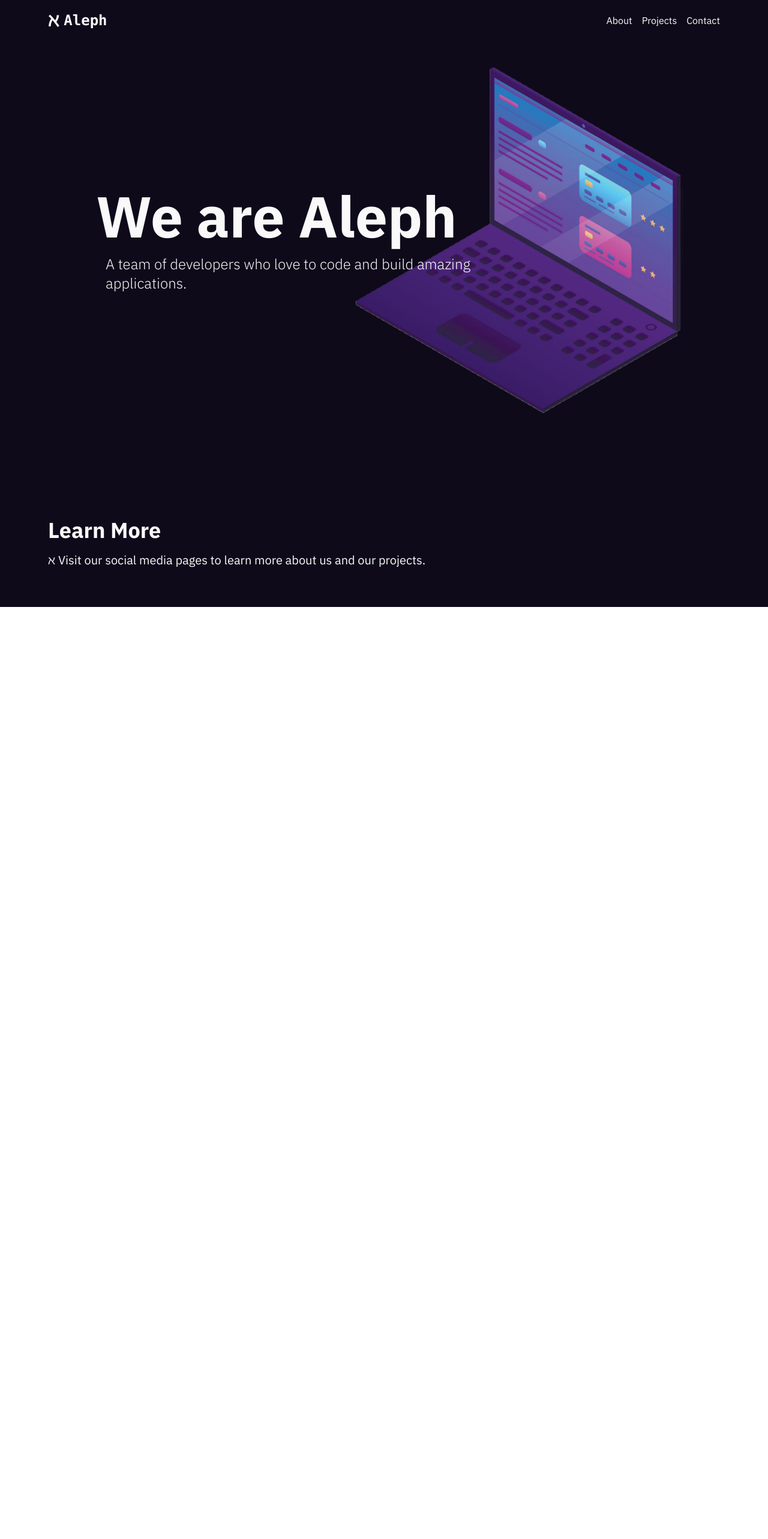
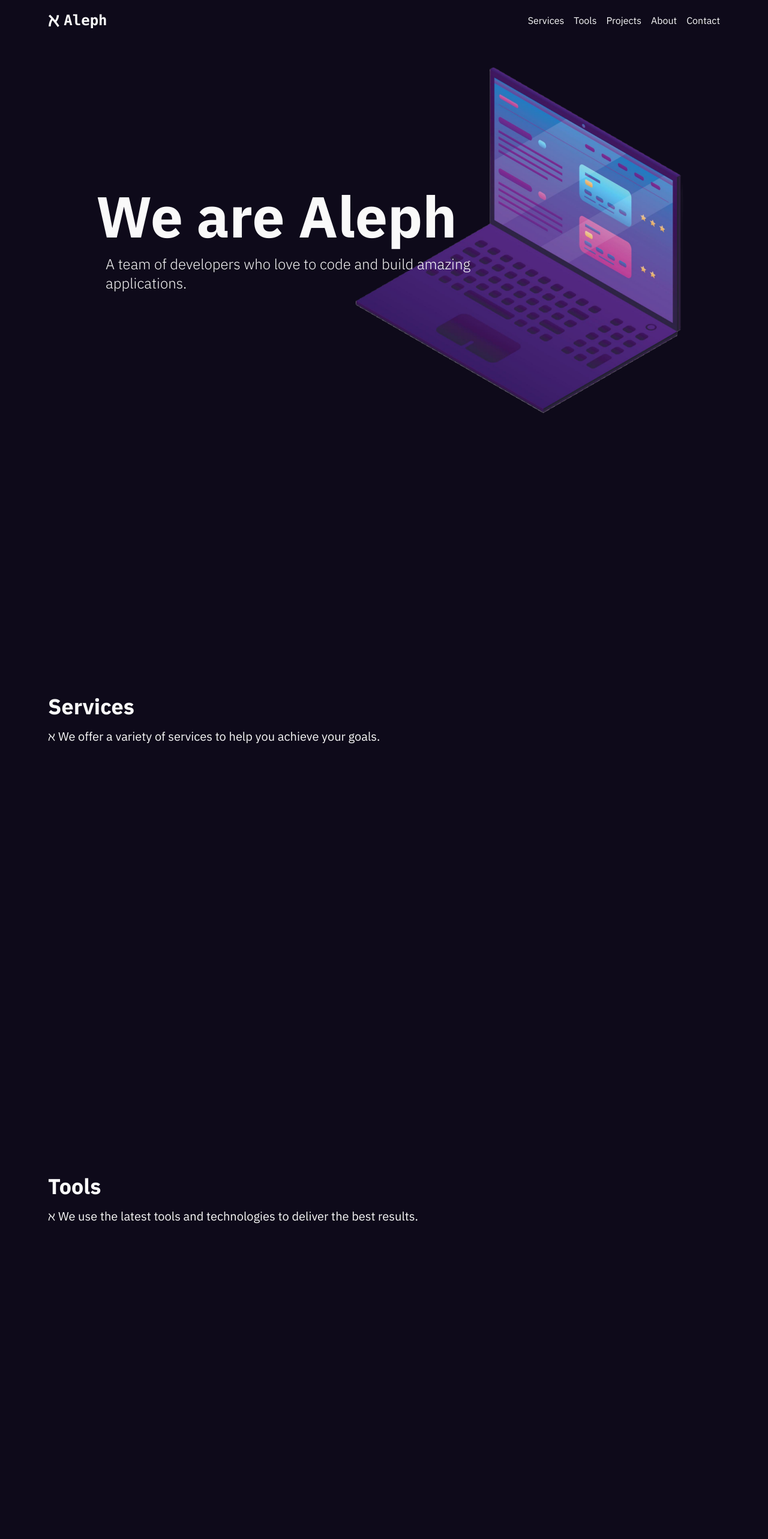
Before and after one commit to aleph3-code/aleph-web, a Next.js app: page / in a window 1280 px wide. Shown: the top 2566 px of the page at 60% size. Before the commit the page ends 1012 px from the top, so only its background shows below. Built offline with nearby package versions, Linux system fonts and the light colour scheme.

Commit message:
feat(sections): Added new sections

```diff
--- a/src/app/globals.css
+++ b/src/app/globals.css
@@ -19,7 +19,8 @@
     @apply text-highlight;
 }
 
-:root {
+html {
+    scroll-behavior: smooth;
 }
 
 @layer utilities {
--- a/src/app/page.tsx
+++ b/src/app/page.tsx
@@ -1,18 +1,19 @@
-import Image from 'next/image';
-import Section from '~/components/layout/Section';
+import AboutUs from '~/components/sections/AboutUs';
+import Contact from '~/components/sections/Contact';
 import HeroSection from '~/components/sections/HeroSection';
+import Projects from '~/components/sections/Projects';
+import Services from '~/components/sections/Services';
+import Tools from '~/components/sections/Tools';
 
 export default function Home() {
     return (
         <main className="flex min-h-screen flex-col items-center bg-background text-highlight">
             <HeroSection />
-            <Section>
-                <h1 className="text-4xl font-bold">Learn More</h1>
-                <p className="mt-4 text-xl">
-                    ℵ Visit our social media pages to learn more about us and
-                    our projects.
-                </p>
-            </Section>
+            <Services />
+            <Tools />
+            <Projects />
+            <AboutUs />
+            <Contact />
         </main>
     );
 }
--- a/src/components/layout/Header.tsx
+++ b/src/components/layout/Header.tsx
@@ -1,21 +1,30 @@
+import Link from 'next/link';
 import { Aleph } from '../Aleph';
 
 export default function Header() {
     return (
         <header className="flex fixed top-0 w-screen text-highlight">
             <nav className="flex w-full justify-between items-center px-20 py-4">
-                <h1 className="text-2xl font-bold text-highlight font-mono flex items-center gap-2 cursor-pointer">
-                    <Aleph /> Aleph
-                </h1>
+                <Link href="#">
+                    <h1 className="text-2xl font-bold text-highlight font-mono flex items-center gap-2 cursor-pointer">
+                        <Aleph /> Aleph
+                    </h1>
+                </Link>
                 <ul className="flex space-x-4">
                     <li>
-                        <a href="#about">About</a>
+                        <Link href="#services">Services</Link>
                     </li>
                     <li>
-                        <a href="#projects">Projects</a>
+                        <Link href="#tools">Tools</Link>
                     </li>
                     <li>
-                        <a href="#contact">Contact</a>
+                        <Link href="#projects">Projects</Link>
+                    </li>
+                    <li>
+                        <Link href="#about">About</Link>
+                    </li>
+                    <li>
+                        <Link href="#contact">Contact</Link>
                     </li>
                 </ul>
             </nav>
--- a/src/components/layout/Section.tsx
+++ b/src/components/layout/Section.tsx
@@ -3,15 +3,17 @@ import { twMerge } from 'tailwind-merge';
 type SectionProps = Readonly<{
     children: React.ReactNode;
     className?: string;
+    id?: string;
 }>;
 
-export default function Section({ children, className }: SectionProps) {
+export default function Section({ children, className, id }: SectionProps) {
     return (
         <section
             className={twMerge(
-                'w-full px-20 py-16 flex flex-col justify-center',
+                'w-full px-20 py-16 flex flex-col justify-center min-h-screen',
                 className,
             )}
+            id={id}
         >
             {children}
         </section>
--- /dev/null
+++ b/src/components/sections/AboutUs.tsx
@@ -0,0 +1,13 @@
+import Section from '../layout/Section';
+
+export default function AboutUs() {
+    return (
+        <Section id="about">
+            <h1 className="text-4xl font-bold">About Us</h1>
+            <p className="mt-4 text-xl">
+                ℵ Visit our social media pages to learn more about us and our
+                projects.
+            </p>
+        </Section>
+    );
+}
--- /dev/null
+++ b/src/components/sections/Contact.tsx
@@ -0,0 +1,12 @@
+import Section from '../layout/Section';
+
+export default function Contact() {
+    return (
+        <Section id="contact">
+            <h1 className="text-4xl font-bold">Contact</h1>
+            <p className="mt-4 text-xl">
+                ℵ Get in touch with us to learn more about our services.
+            </p>
+        </Section>
+    );
+}
--- /dev/null
+++ b/src/components/sections/Projects.tsx
@@ -0,0 +1,13 @@
+import Section from '~/components/layout/Section';
+
+export default function Projects() {
+    return (
+        <Section id="projects">
+            <h1 className="text-4xl font-bold">Projects</h1>
+            <p className="mt-4 text-xl">
+                ℵ We have worked on a variety of projects to help our clients
+                achieve their goals.
+            </p>
+        </Section>
+    );
+}
--- /dev/null
+++ b/src/components/sections/Services.tsx
@@ -0,0 +1,12 @@
+import Section from '../layout/Section';
+
+export default function Services() {
+    return (
+        <Section id="services">
+            <h1 className="text-4xl font-bold">Services</h1>
+            <p className="mt-4 text-xl">
+                ℵ We offer a variety of services to help you achieve your goals.
+            </p>
+        </Section>
+    );
+}
--- /dev/null
+++ b/src/components/sections/Tools.tsx
@@ -0,0 +1,13 @@
+import Section from '../layout/Section';
+
+export default function Tools() {
+    return (
+        <Section id="tools">
+            <h1 className="text-4xl font-bold">Tools</h1>
+            <p className="mt-4 text-xl">
+                ℵ We use the latest tools and technologies to deliver the best
+                results.
+            </p>
+        </Section>
+    );
+}
```
